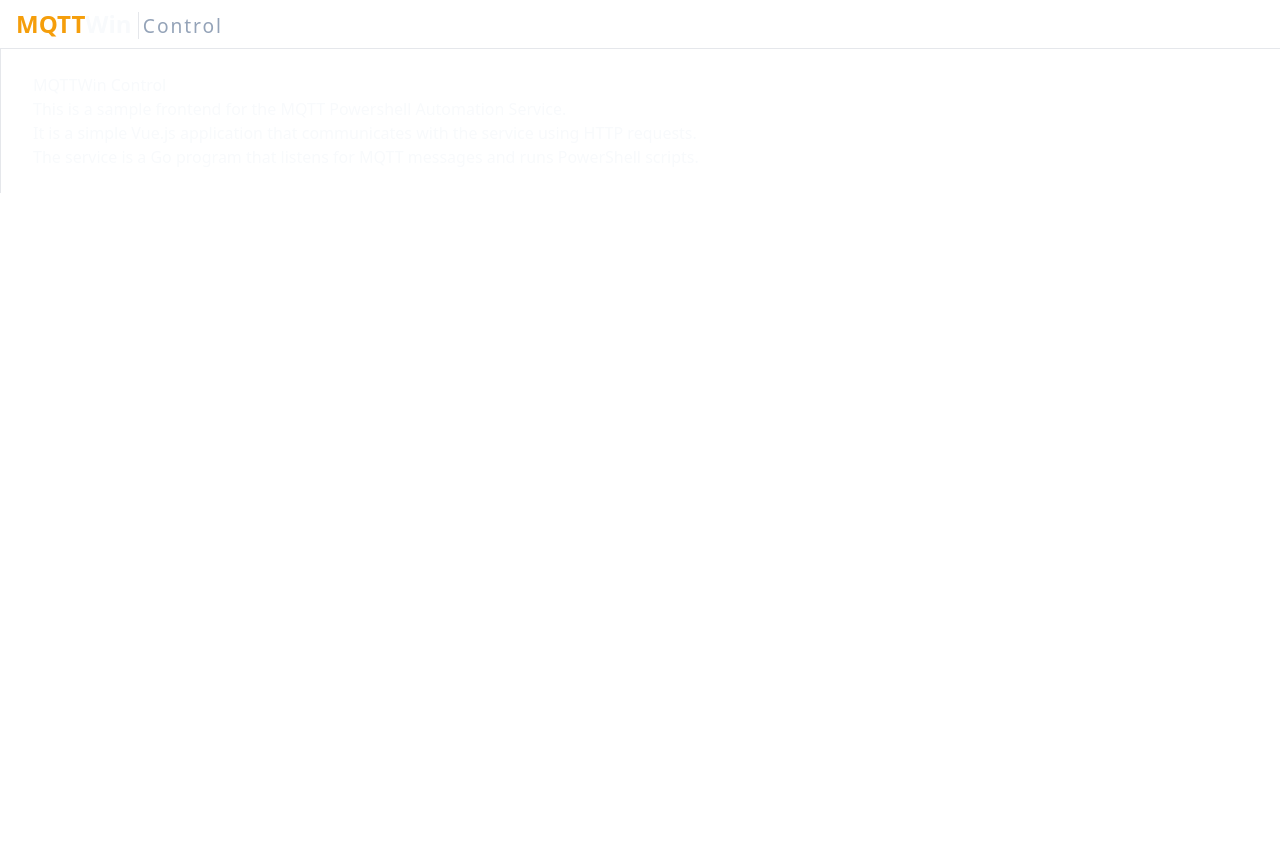
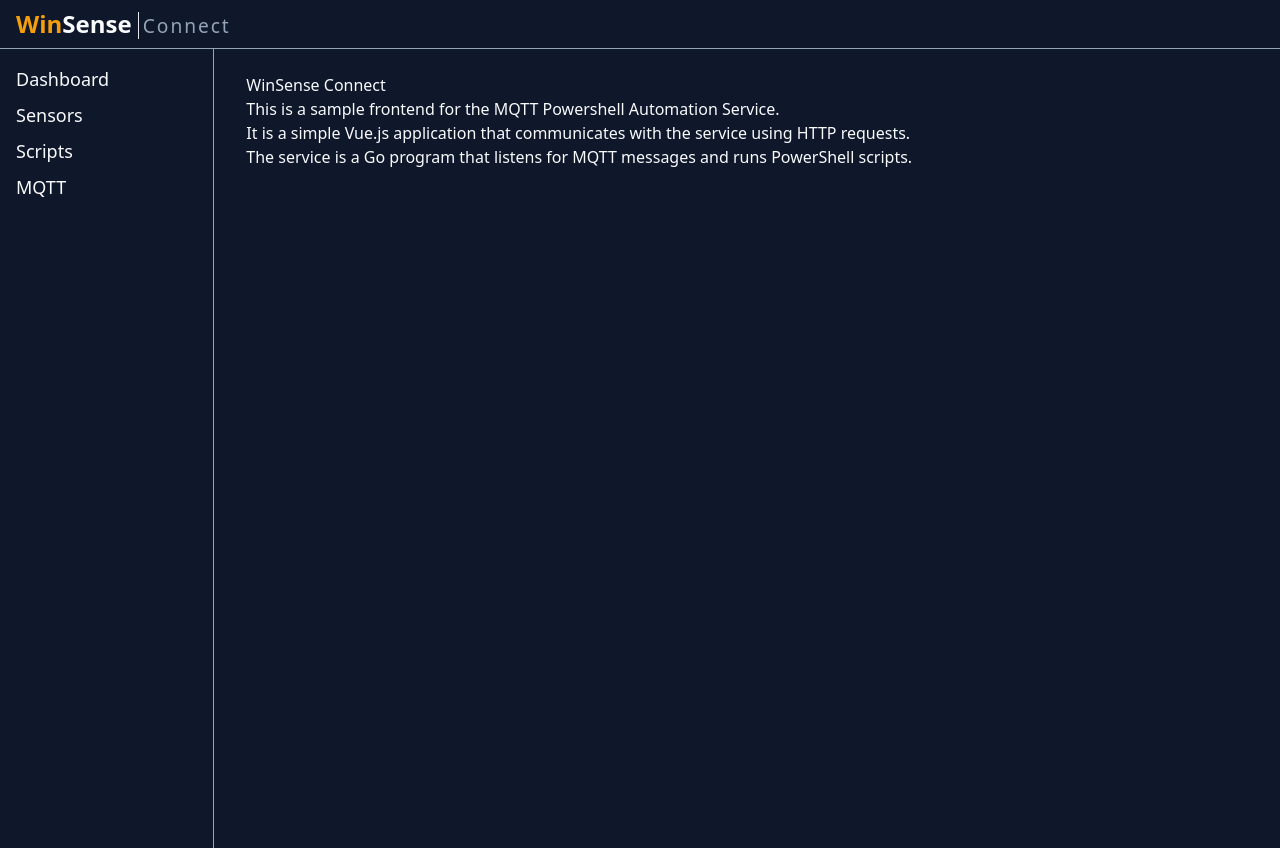
Before and after one commit to JacquesBeets/WinSenseConnect, a Nuxt app in the folder frontend/: page / in a window 1280 px wide. Before the commit the page ends 800 px from the top, so only its background shows below. Built offline with nearby package versions, Linux system fonts and the light colour scheme.

Commit message:
new naming

```diff
--- a/frontend/assets/css/tailwind.css
+++ b/frontend/assets/css/tailwind.css
@@ -4,4 +4,5 @@
 
 html, body, #__nuxt {
   @apply text-slate-50 font-sans h-full;
+  background: rgb(15, 23, 42);
 }
--- a/frontend/components/Menu.vue
+++ b/frontend/components/Menu.vue
@@ -1,7 +1,7 @@
 <template>
   <nav class="flex px-4 py-2">
     <NuxtLink to="/" class="flex-shrink text-center text-2xl font-bold">
-      <h1><span class="text-amber-500">MQTT</span>Win <small class=" leading-5 tracking-[0.1em] font-normal text-slate-400 border-l pl-1">Control</small></h1>
+      <h1><span class="text-amber-500">Win</span>Sense <small class=" leading-5 tracking-[0.1em] font-normal text-slate-400 border-l pl-1">Connect</small></h1>
     </NuxtLink>
 
     </nav>
--- /dev/null
+++ b/frontend/components/Sidebar.vue
@@ -0,0 +1,16 @@
+<template>
+  <div class="flex flex-col gap-2">
+    <NuxtLink to="/" class="text-lg">
+      Dashboard
+    </NuxtLink>
+    <NuxtLink to="/settings" class="text-lg">
+      Sensors
+    </NuxtLink>
+    <NuxtLink to="/settings" class="text-lg">
+      Scripts
+    </NuxtLink>
+    <NuxtLink to="/settings" class="text-lg">
+      MQTT
+    </NuxtLink>
+  </div>
+</template>
--- a/frontend/layouts/default.vue
+++ b/frontend/layouts/default.vue
@@ -1,17 +1,17 @@
 <template>
   <div class="block h-full">
     <Menu />
-    <div class="border-t">
-      <div class="">
-        <div class="grid lg:grid-cols-5">
-          <!-- <Sidebar :playlists="playlists" class="hidden lg:block" /> -->
-          <div class="col-span-3 lg:col-span-4 lg:border-l">
+    <div class="border-t border-slate-400 h-full">
+
+        <div class="grid lg:grid-cols-6 h-full">
+          <Sidebar class="block col-span-1 p-4" />
+          <div class="border-slate-400 col-span-4 lg:border-l">
             <div class="h-full px-4 py-6 lg:px-8">
               <slot />
             </div>
           </div>
         </div>
-      </div>
+
     </div>
   </div>
 </template>
--- a/frontend/nuxt.config.ts
+++ b/frontend/nuxt.config.ts
@@ -7,7 +7,7 @@
   css: ['@/assets/css/tailwind.css'],
   app: {
     head: {
-      title: 'MQTTWin Control',
+      title: 'WinSense',
       meta: [
         { charset: 'utf-8' },
         { name: 'viewport', content: 'width=device-width, initial-scale=1' },
--- a/frontend/pages/index.vue
+++ b/frontend/pages/index.vue
@@ -2,7 +2,7 @@
   <div class="container">
     <div class="row">
       <div class="col-md-12">
-        <h1>MQTTWin Control</h1>
+        <h1>WinSense Connect</h1>
       </div>
     </div>
 
```
